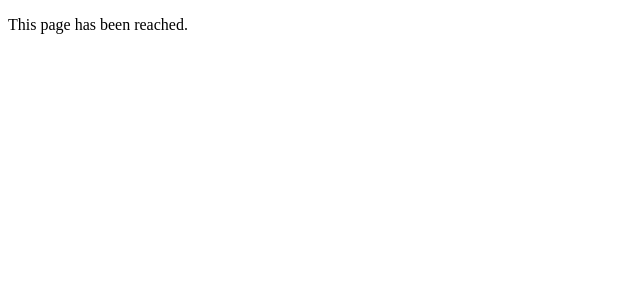
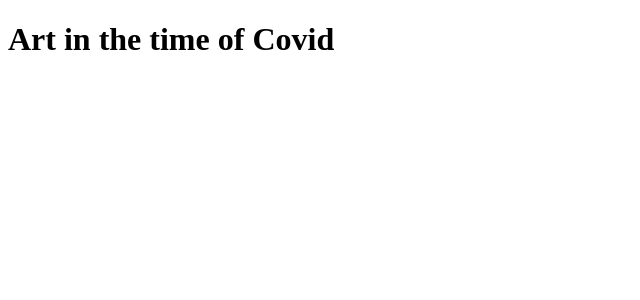
Before and after one commit to puentebravo/birthdayGallery, a React (Create React App) app in the folder client/: page /gallery in a window 1280 px wide. Shown: the top 300 px of the page, without its empty margins (0-640 px from the left). Built offline with nearby package versions, Linux system fonts and the light colour scheme; the HTML template or start-up script is replaced by a standard one.

Commit message:
Replaced test text with header

```diff
--- a/client/src/pages/home/index.tsx
+++ b/client/src/pages/home/index.tsx
@@ -1,10 +1,11 @@
 import React from "react";
+import Header from "../../components/header";
 
 
 function Home() {
     return (
         <div>
-            <p>This page has been reached.</p>
+            <Header/>
         </div>
     )
 }
```
